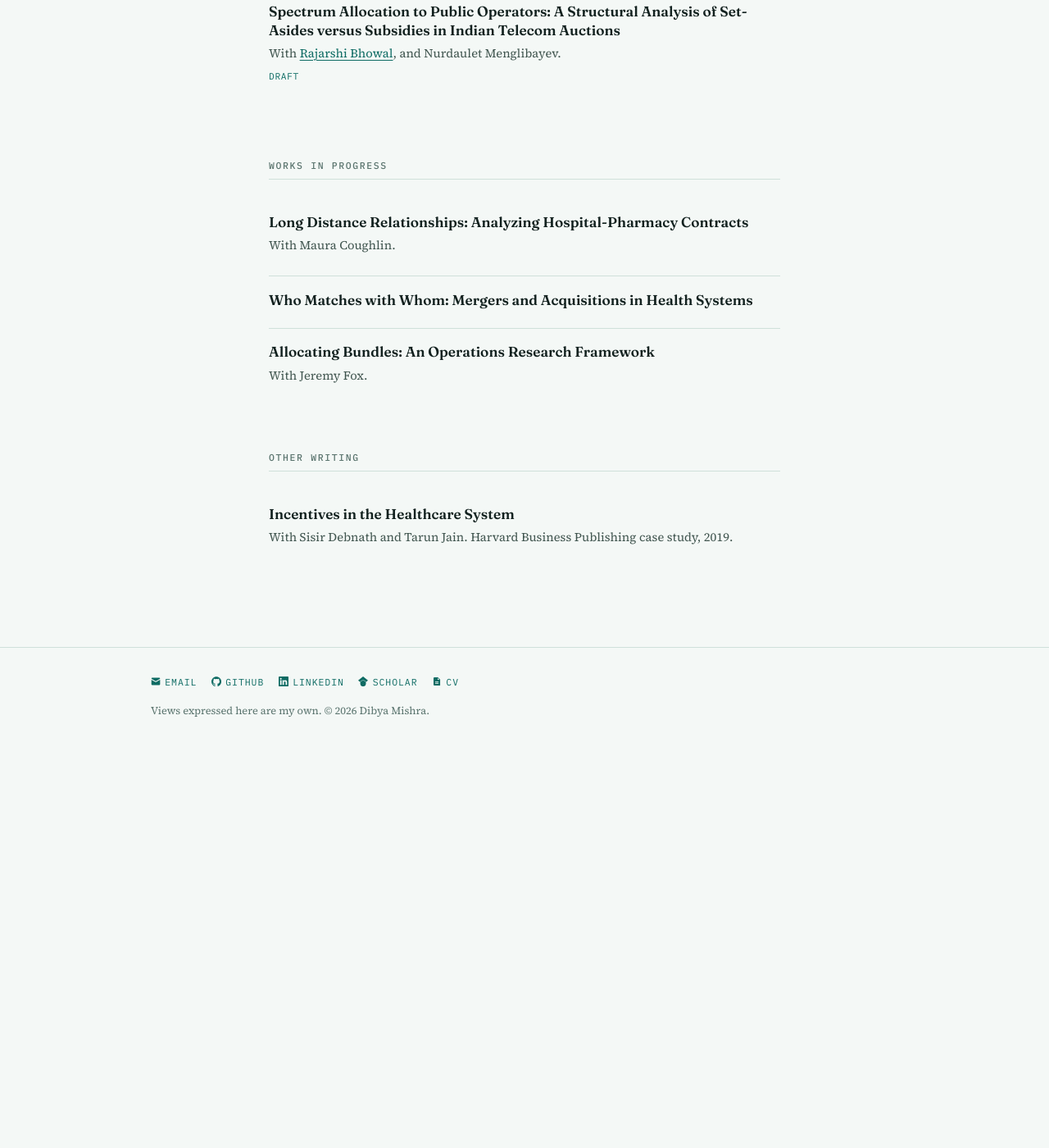
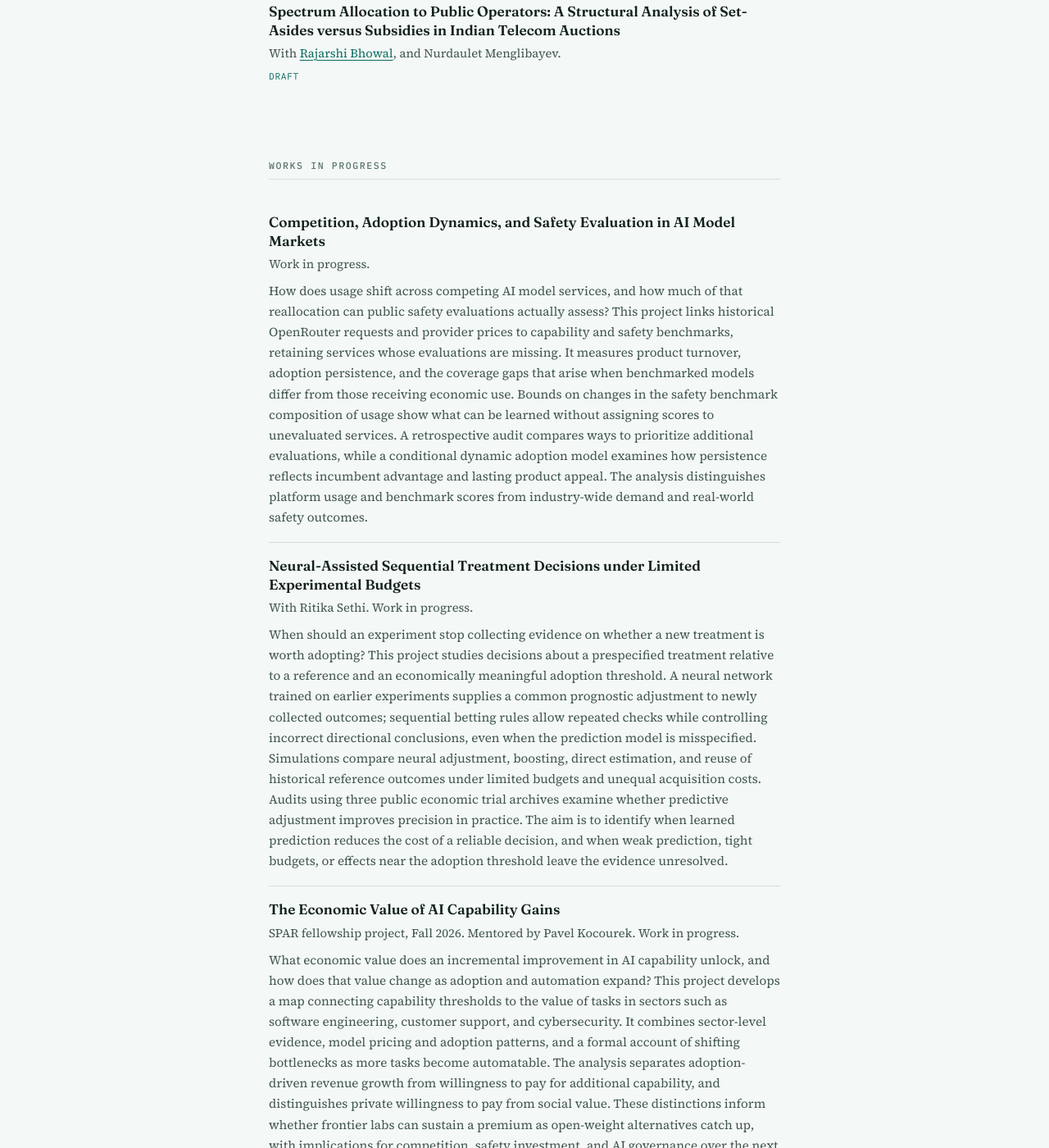
Before and after one commit to mishrad/mishrad.github.io, a Jekyll site: the page built from research.md, in a window 1280 px wide and 1400 px high, scrolled down 2009 px. Shown: the whole window at 82% size. Built offline with Jekyll 4.4.1, drawn with Linux system fonts in a browser that asks for light colours; before the commit the page ends 2933 px from its top, so only the background shows below that; some of the changed text lies outside the part shown.

Commit message:
Adding new projects

```diff
--- a/index.html
+++ b/index.html
@@ -30,6 +30,11 @@ title: Home
       MS in Computer Science from Georgia Tech. I study how people, firms,
       and increasingly AI systems make decisions when information and
       attention are imperfect.
+    </p>
+    <p>
+      I am currently a fellow in the Supervised Program for Alignment
+      Research (SPAR), working on the economic value of AI capability gains
+      under the mentorship of Pavel Kocourek.
     </p>
     <p>
       My work combines economic theory, structural and causal econometrics,
--- a/research.md
+++ b/research.md
@@ -98,6 +98,69 @@ AI behavior and evaluation.
 <section class="section">
 <h2>Works in progress</h2>
 
+<div class="paper" id="ai-model-markets">
+  <p class="paper-title">Competition, Adoption Dynamics, and Safety Evaluation in AI Model Markets</p>
+  <p class="paper-meta">Work in progress.</p>
+  <p class="paper-abstract">
+    How does usage shift across competing AI model services, and how much
+    of that reallocation can public safety evaluations actually assess?
+    This project links historical OpenRouter requests and provider prices
+    to capability and safety benchmarks, retaining services whose
+    evaluations are missing. It measures product turnover, adoption
+    persistence, and the coverage gaps that arise when benchmarked models
+    differ from those receiving economic use. Bounds on changes in the
+    safety benchmark composition of usage show what can be learned without
+    assigning scores to unevaluated services. A retrospective audit compares
+    ways to prioritize additional evaluations, while a conditional dynamic
+    adoption model examines how persistence reflects incumbent advantage
+    and lasting product appeal. The analysis distinguishes platform usage
+    and benchmark scores from industry-wide demand and real-world safety
+    outcomes.
+  </p>
+</div>
+
+<div class="paper" id="sequential-treatment-decisions">
+  <p class="paper-title">Neural-Assisted Sequential Treatment Decisions under Limited Experimental Budgets</p>
+  <p class="paper-meta">With Ritika Sethi. Work in progress.</p>
+  <p class="paper-abstract">
+    When should an experiment stop collecting evidence on whether a new
+    treatment is worth adopting? This project studies decisions about a
+    prespecified treatment relative to a reference and an economically
+    meaningful adoption threshold. A neural network trained on earlier
+    experiments supplies a common prognostic adjustment to newly collected
+    outcomes; sequential betting rules allow repeated checks while
+    controlling incorrect directional conclusions, even when the prediction
+    model is misspecified. Simulations compare neural adjustment, boosting,
+    direct estimation, and reuse of historical reference outcomes under
+    limited budgets and unequal acquisition costs. Audits using three public
+    economic trial archives examine whether predictive adjustment improves
+    precision in practice. The aim is to identify when learned prediction
+    reduces the cost of a reliable decision, and when weak prediction, tight
+    budgets, or effects near the adoption threshold leave the evidence
+    unresolved.
+  </p>
+</div>
+
+<div class="paper" id="ai-capability-value">
+  <p class="paper-title">The Economic Value of AI Capability Gains</p>
+  <p class="paper-meta">SPAR fellowship project, Fall 2026. Mentored by Pavel Kocourek. Work in progress.</p>
+  <p class="paper-abstract">
+    What economic value does an incremental improvement in AI capability
+    unlock, and how does that value change as adoption and automation
+    expand? This project develops a map connecting capability thresholds to
+    the value of tasks in sectors such as software engineering, customer
+    support, and cybersecurity. It combines sector-level evidence, model
+    pricing and adoption patterns, and a formal account of shifting
+    bottlenecks as more tasks become automatable. The analysis separates
+    adoption-driven revenue growth from willingness to pay for additional
+    capability, and distinguishes private willingness to pay from social
+    value. These distinctions inform whether frontier labs can sustain a
+    premium as open-weight alternatives catch up, with implications for
+    competition, safety investment, and AI governance over the next five
+    to ten years.
+  </p>
+</div>
+
 <div class="paper">
   <p class="paper-title">Long Distance Relationships: Analyzing Hospital-Pharmacy Contracts</p>
   <p class="paper-meta">With Maura Coughlin.</p>
```
Also changed, not shown: 2 other files.
